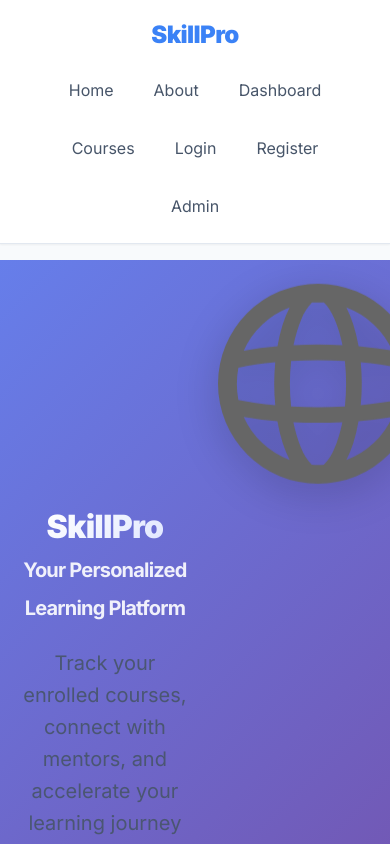
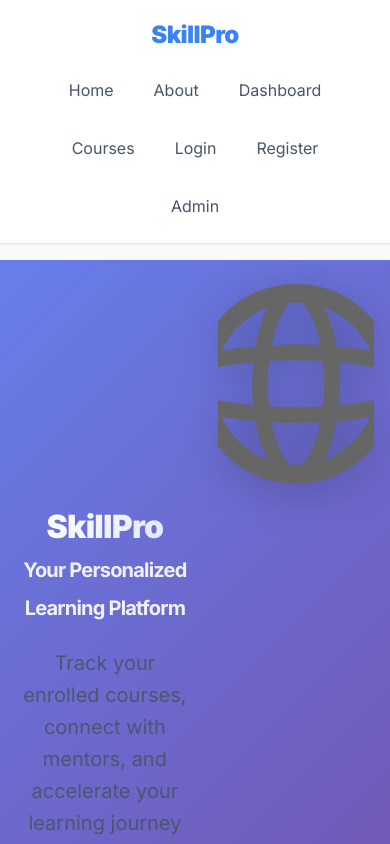
Before and after one commit to Larry-Master/SkillPro, a Next.js app in the folder skillpro/: page / in a window 390 px wide. Shown: the top 844 px of the page. Built offline with nearby package versions, Linux system fonts and the light colour scheme.

Commit message:
Update layout.css

```diff
--- a/skillpro/styles/layout.css
+++ b/skillpro/styles/layout.css
@@ -142,7 +142,7 @@ main button:hover {
 }
 
 .hero-content {
-  max-width: 1200px;
+  max-width: 600px;
   z-index: 10;
   position: relative;
   text-align: left;
@@ -226,14 +226,16 @@ main button:hover {
   position: relative;
   z-index: 2;
   grid-column: 2;
+  width: 100%;
 }
 
 .hero-graphic img {
-  width: 400px;
+  width: 100%;
   height: 400px;
-  object-fit: contain;
+  object-fit: cover;
   filter: drop-shadow(0 10px 20px rgba(0, 0, 0, 0.2));
   animation: float 6s ease-in-out infinite;
+  border-radius: var(--radius-lg);
 }
 
 @media (max-width: 1024px) {
@@ -249,18 +251,21 @@ main button:hover {
 
   .hero-graphic {
     order: -1;
+    width: 100%;
   }
 
   .hero-graphic img {
-    width: 250px;
+    width: 100%;
     height: 250px;
+    object-fit: cover;
   }
 }
 
 @media (max-width: 768px) {
   .hero-graphic img {
-    width: 200px;
+    width: 100%;
     height: 200px;
+    object-fit: cover;
   }
 }
 
```
